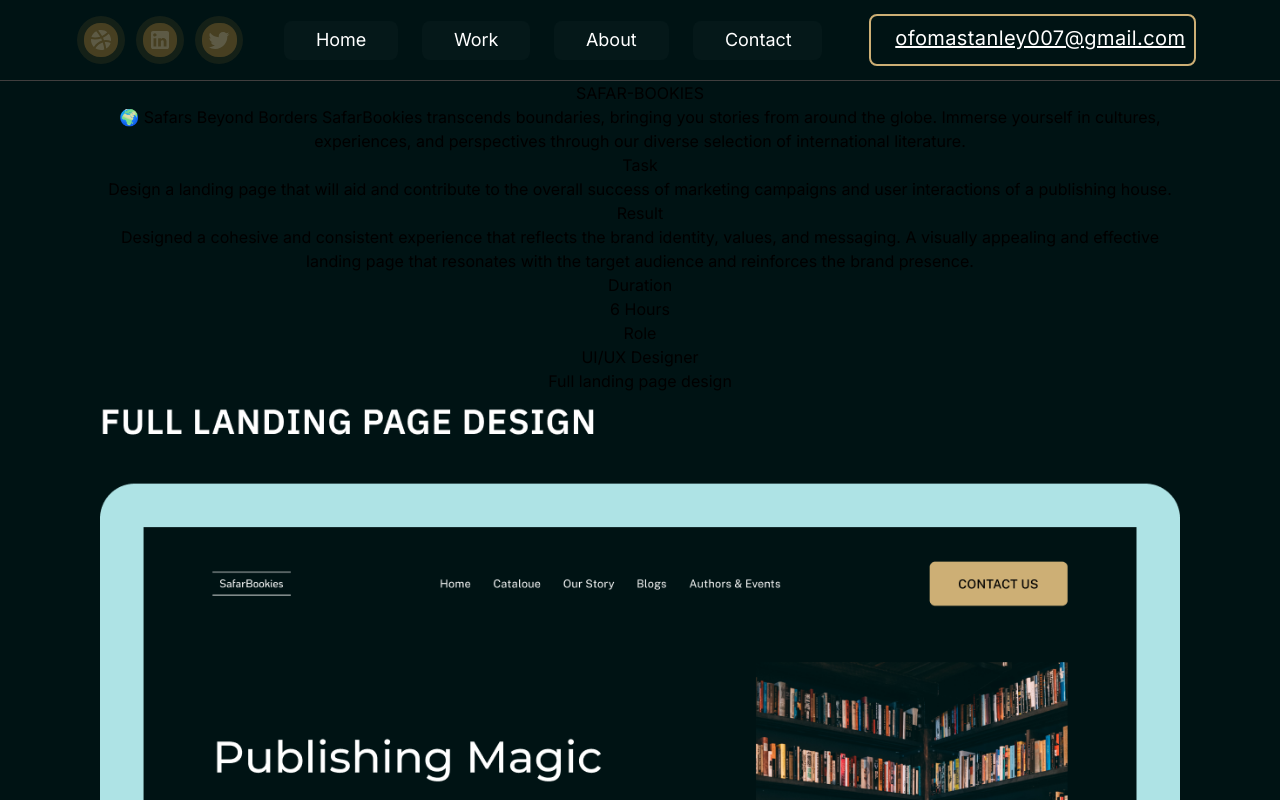
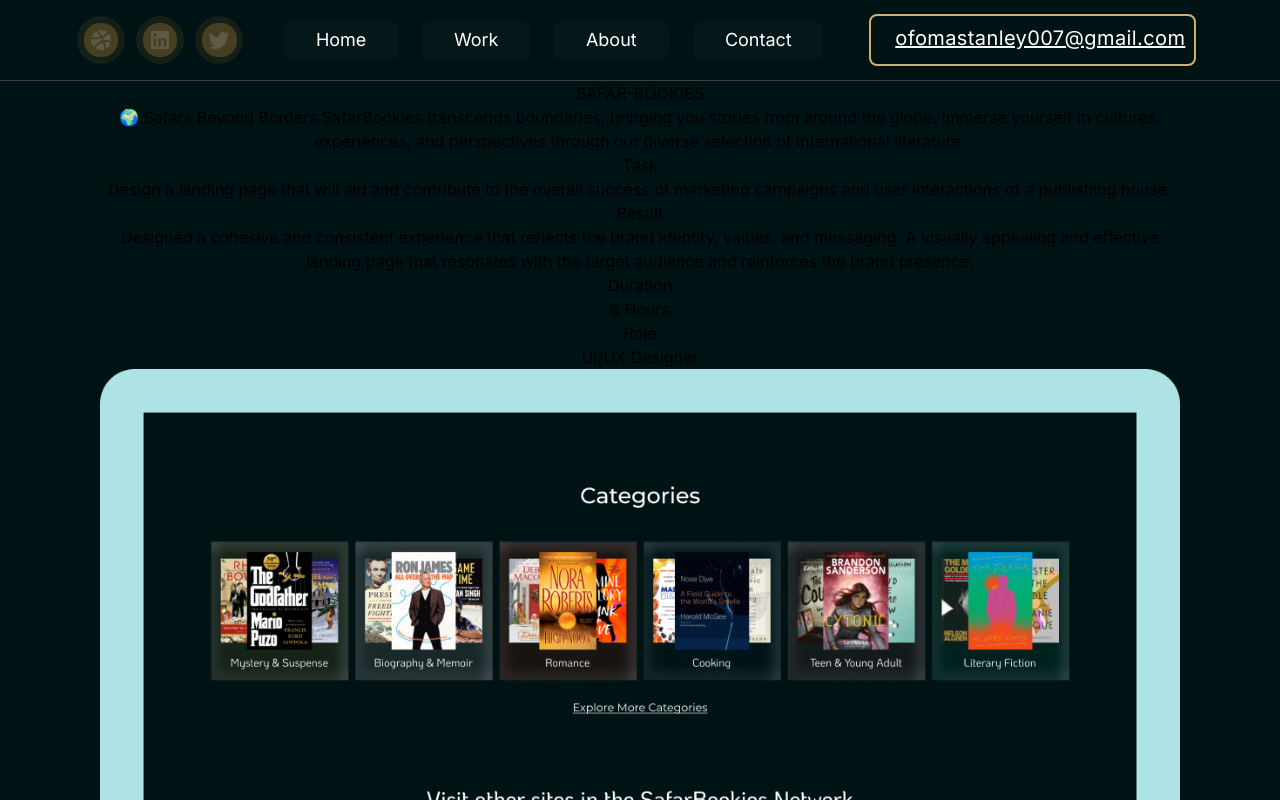
Before and after one commit to Maxwell011/portfolio-design, a Next.js app: page /PublishingHouse in a window 1280 px wide. Shown: the top 800 px of the page. Built offline with nearby package versions, Linux system fonts and the light colour scheme.

Commit message:
Added category image

```diff
--- a/src/app/PublishingHouse/page.tsx
+++ b/src/app/PublishingHouse/page.tsx
@@ -39,7 +39,13 @@ export default function PublishingHouse() {
           </div>
         </div>
         <h2></h2>
-        {/* image */}
+        <Image
+          src="/Books Categories.png"
+          width={1240}
+          height={2157}
+          alt="Book categories image"
+          className=""
+        />
         <h2>Full landing page design</h2>
         <Image
           src="/Full publishing landing page.png"
```
